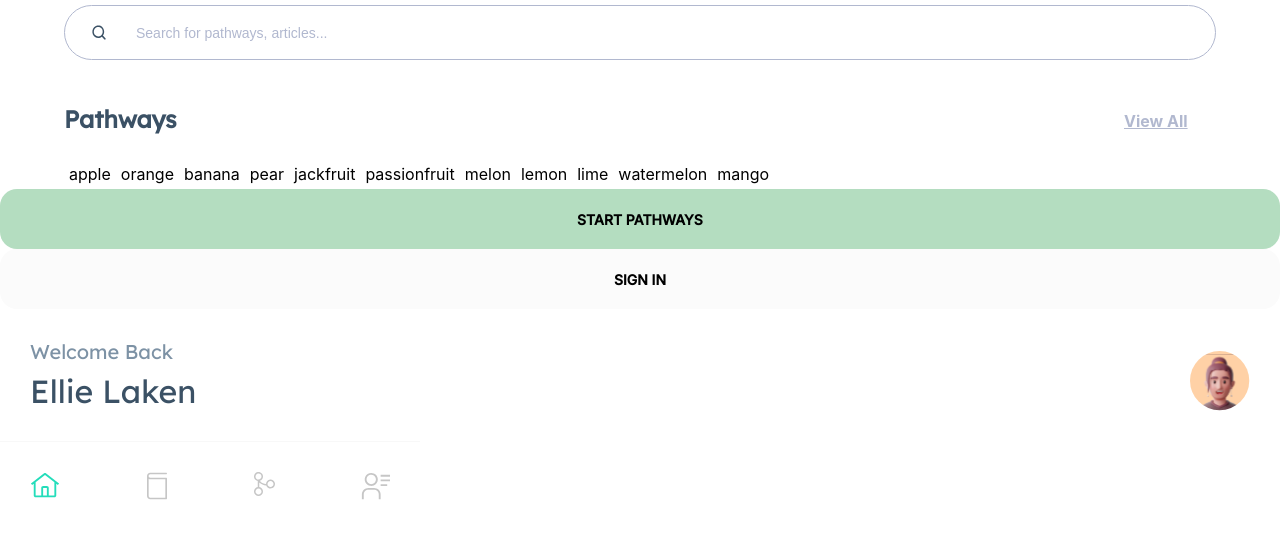
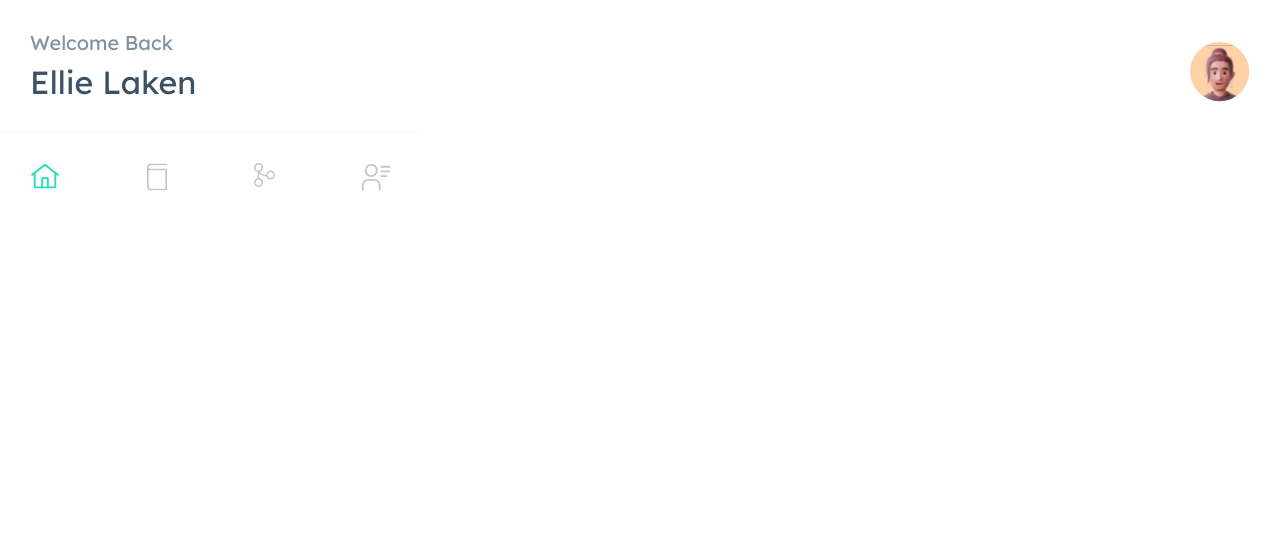
Before and after one commit to ecf123/ecf-fe-prototype, a React (Create React App) app: page / in a window 1280 px wide. Shown: the top 538 px of the page. Built offline with nearby package versions, Linux system fonts and the light colour scheme.

Commit message:
made routing component

```diff
--- a/src/App.jsx
+++ b/src/App.jsx
@@ -1,15 +1,7 @@
 import "./App.scss";
-import { BrowserRouter as Router, Routes, Route } from 'react-router-dom';
-import Home from "./containers/Home/Home";
 import Navigation from './components/Navigation/Navigation';
-import Profile from "./containers/Profile/Profile";
-import userProfile from "./assets/data/dummyUserData";
-import SearchContainer from "./containers/SearchContainer/SearchContainer";
-import Button from "./components/Button/Button";
-import Pathway from "./containers/Pathway/Pathway";
-import Article from "./containers/Article/Article";
-import Marketplace from "./containers/Marketplace/Marketplace";
-
+import Routing from "./containers/Routing/Routing";
+import { BrowserRouter as Router} from 'react-router-dom';
 
 const App = () => {
   const handleOnClick = () => {
@@ -17,32 +9,12 @@ const App = () => {
   }
 
   return (
-    <Router>
-      <div className="App">
-      <SearchContainer title="Pathways" />
-      <Button
-        buttonText="START PATHWAYS"
-        buttonType="submit"
-        isSecondary={false}
-        onClickButton={handleOnClick}
-      />
-      <Button
-        buttonText="SIGN IN"
-        buttonType="submit"
-        isSecondary={true}
-        onClickButton={handleOnClick}
-      />
-        <Routes>
-          <Route exact path="/" element={<Home userProfile={userProfile} />}/>
-          <Route  path="/library" element="" />
-          <Route  path="/pathway" element={<Pathway userProfile={userProfile}/>} />
-          <Route  path="/profile" element={<Profile/>} />
-          <Route path="/market-place" element={<Marketplace userProfile={userProfile} />}/>
-          <Route path="/article" element={<Article userProfile={userProfile} />}/>
-        </Routes>
-        <Navigation/>
-      </div>
-    </Router>
+      <Router>
+        <div className="App">
+          <Routing/>
+          <Navigation/>
+        </div>
+      </Router>
   );
 };
 
--- a/src/containers/Authentication/Authentication.jsx
+++ b/src/containers/Authentication/Authentication.jsx
@@ -0,0 +1,9 @@
+import React from 'react'
+
+const Authentication = () => {
+  return (
+    <div>Authentication</div>
+  )
+}
+
+export default Authentication
--- a/src/containers/Course/Course.jsx
+++ b/src/containers/Course/Course.jsx
@@ -0,0 +1,11 @@
+import React from 'react'
+
+// path: /course/:courseId
+
+const Course = () => {
+  return (
+    <div>Course</div>
+  )
+}
+
+export default Course
--- a/src/containers/Pathway/Pathway.jsx
+++ /dev/null
@@ -1,12 +0,0 @@
-import React from 'react'
-import TrophyHeader from '../../components/TrophyHeader/TrophyHeader'
-
-const Pathway = ({ userProfile }) => {
-  return (
-    <div>
-        <TrophyHeader userProfile = {userProfile}/>
-    </div>
-  )
-}
-
-export default Pathway
--- /dev/null
+++ b/src/containers/PathwaysMenu/PathwaysMenu.jsx
@@ -0,0 +1,10 @@
+import React from 'react'
+
+// path: /pathways
+const PathwaysMenu = () => {
+  return (
+    <div>PathwaysMenu</div>
+  )
+}
+
+export default PathwaysMenu
--- /dev/null
+++ b/src/containers/Routing/Routing.jsx
@@ -0,0 +1,29 @@
+import { BrowserRouter as Router, Routes, Route } from 'react-router-dom';
+import Home from "../Home/Home";
+import Profile from "../Profile/Profile";
+import userProfile from "../../assets/data/dummyUserData";
+import Button from "./../../components/Button/Button";
+import PathwaysMenu from "../PathwaysMenu/PathwaysMenu";
+import Article from "../Article/Article";
+import Marketplace from "../Marketplace/Marketplace";
+import Authentication from '../Authentication/Authentication';
+import Course from '../Course/Course';
+
+import React from 'react'
+
+const Routing = () => {
+  return (
+    <Routes>
+        <Route path="/marketplace" element={<Marketplace userProfile={userProfile} />}/>
+        <Route path="/marketplace/:marketplaceId"  element={<Marketplace/>}/>
+        <Route path="/pathways" element={<PathwaysMenu/>}/>
+        <Route path="/authentication" element={<Authentication/>}/>
+        <Route exact path="/" element={<Home userProfile={userProfile} />}/>
+        <Route path="/articles" element={<Article userProfile={userProfile} />}/>
+        <Route path="/profile" element={<Profile/>}/>
+        <Route path="/courses" element={<Course />}/>
+    </Routes>
+  )
+}
+
+export default Routing
--- a/src/containers/SearchContainer/SearchContainer.css
+++ /dev/null
@@ -1 +0,0 @@
-/*# sourceMappingURL=SearchContainer.css.map */
```
Also changed, not shown: src/containers/PathwaysMenu/PathwaysMenu.scss (added), 1 other file (tests, documents, lock files or other folders).
